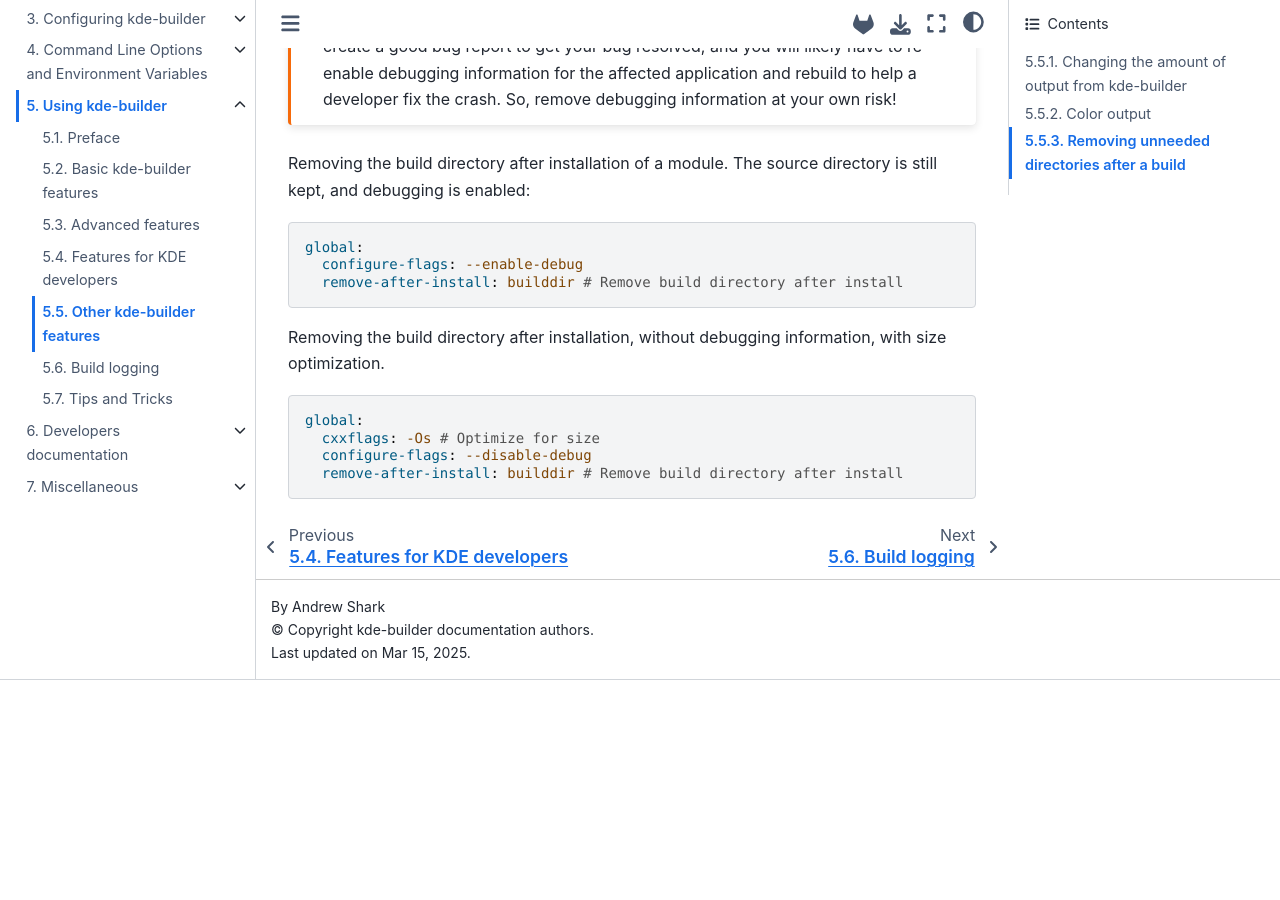
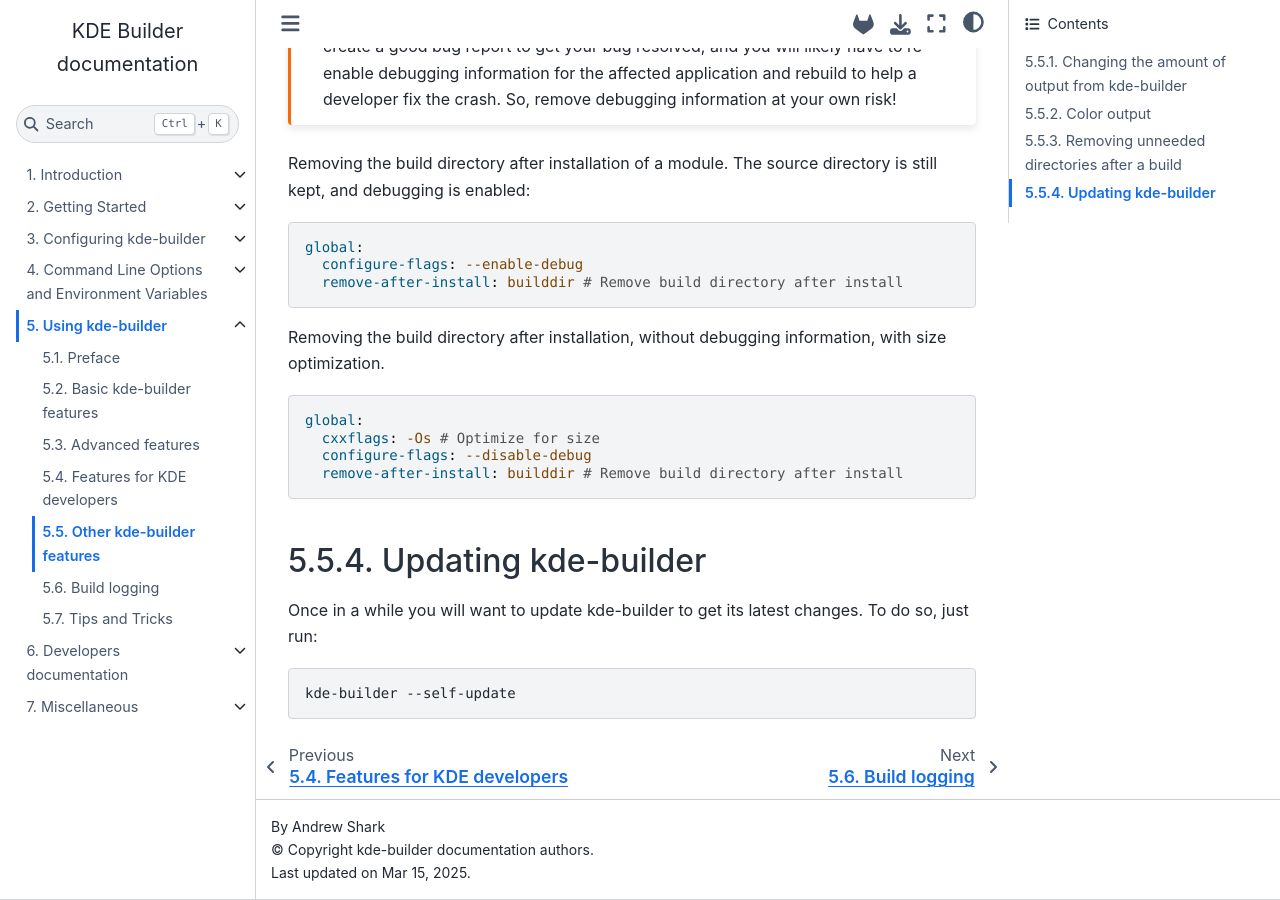
Before and after one commit to KDE/kde-builder, a Sphinx documentation site: the page built from doc/using-kde-builder/other-features.md, in a window 1280 px wide and 900 px high, scrolled down 3192 px. Built offline with Sphinx 7.4.7 and the Sphinx Book theme 1.1.4, drawn with Linux system fonts in a browser that asks for light colours; before the commit the page ends 3872 px from its top, so only the background shows below that.

Commit message:
feat: Introduce --self-update option

````diff
--- a/doc/using-kde-builder/other-features.md
+++ b/doc/using-kde-builder/other-features.md
@@ -143,3 +143,12 @@
   configure-flags: --disable-debug
   remove-after-install: builddir # Remove build directory after install
 ```
+
+## Updating kde-builder
+
+Once in a while you will want to update kde-builder to get its latest changes.
+To do so, just run:
+
+```bash
+kde-builder --self-update
+```
````
Also changed, not shown: doc/cmdline/supported-cmdline-params.md (+5 -0 lines), doc/misc/changelog.md (+3 -0 lines), kde_builder_lib/version.py (+11 -0 lines), 4 other files.
